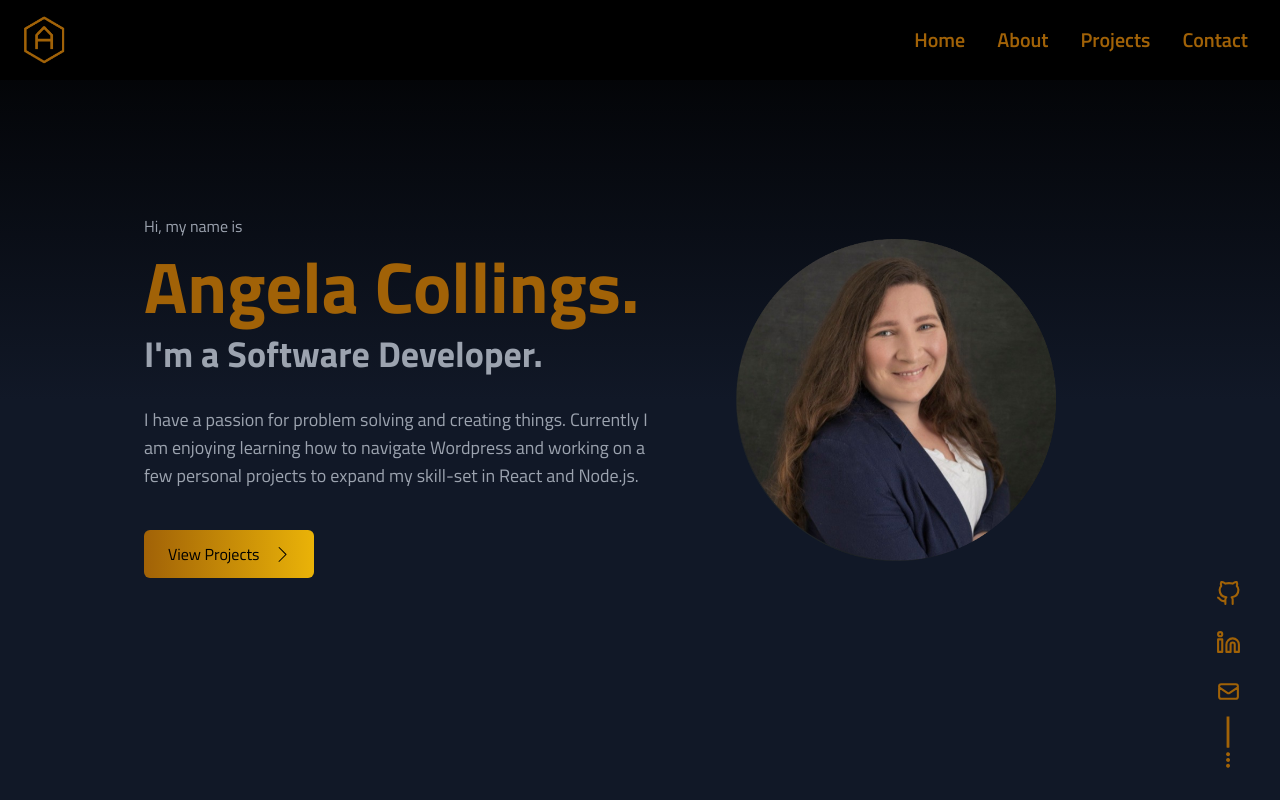
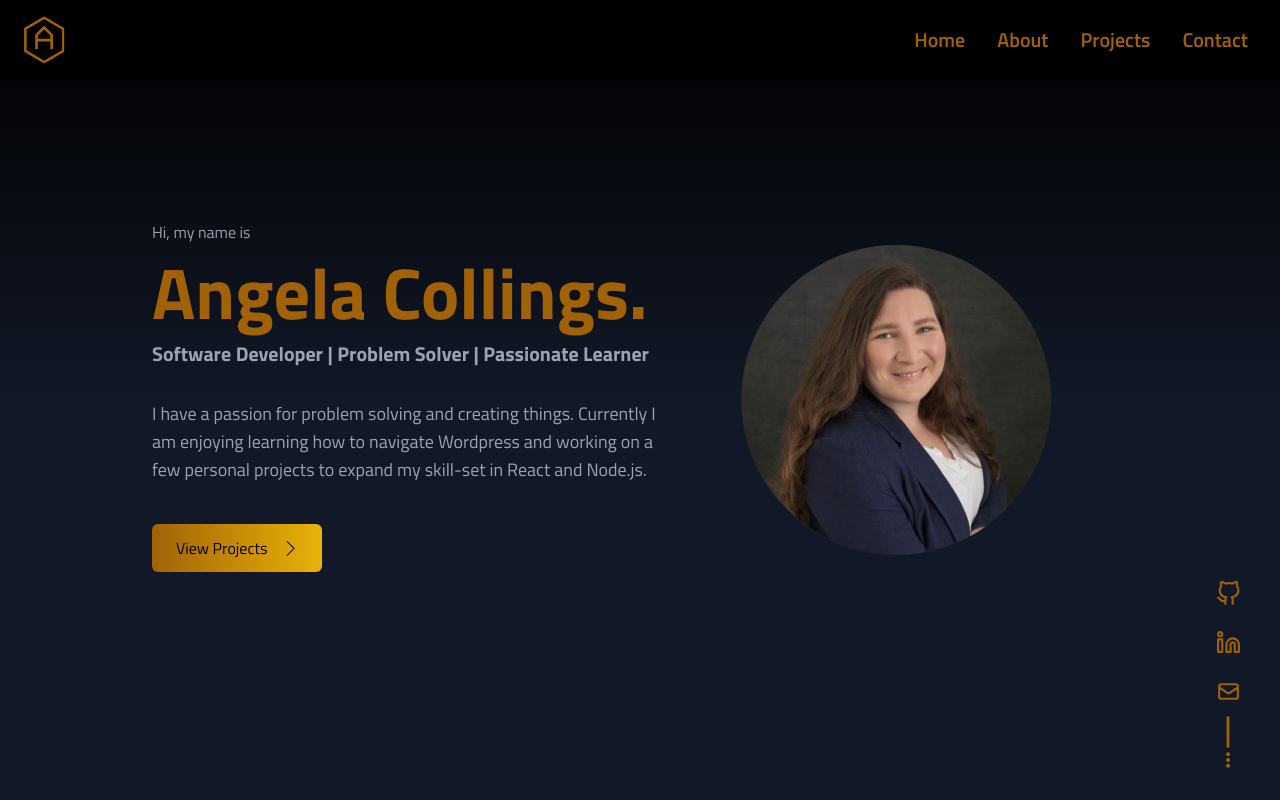
Before and after one commit to angelacollings/portfolio-v1, a React (Create React App) app: page / in a window 1280 px wide. Built offline with nearby package versions, Linux system fonts and the light colour scheme.

Commit message:
adjust screen height

```diff
--- a/src/components/Home.jsx
+++ b/src/components/Home.jsx
@@ -8,14 +8,14 @@ const Home = () => {
       name="home"
       className="h-screen w-full bg-gradient-to-b from-black via-gray-900 to bg-gray-900"
     >
-      <div className="max-w-screen-lg mx-auto flex flex-col items-center justify-center h-full px-4 md:flex-row">
+      <div className="max-w-screen-lg mx-auto flex flex-col items-center justify-center h-full px-6 py-20 md:flex-row">
         <div className="flex flex-col justify-center h-full max-w-lg">
           <p className="text-gray-400">Hi, my name is</p>
           <h1 className="text-5xl sm:text-7xl font-bold text-yellow-700 py-3">
             Angela Collings.
           </h1>
-          <p className="text-2xl sm:text-4xl font-bold text-gray-400">
-            I'm a Software Developer.
+          <p className="text-lg sm:text-xl font-bold text-gray-400">
+            Software Developer | Problem Solver | Passionate Learner
           </p>
           <p className=" text-gray-400 text-lg py-8 ">
             I have a passion for problem solving and creating things. Currently
@@ -32,7 +32,7 @@ const Home = () => {
           </div>
         </div>
         <div>
-          <img src={HeroImage} alt="hero" className="mx-auto w-2/3 md:2/3" />
+          <img src={HeroImage} alt="hero" className="mx-auto w-2/3" />
         </div>
       </div>
     </div>
```
